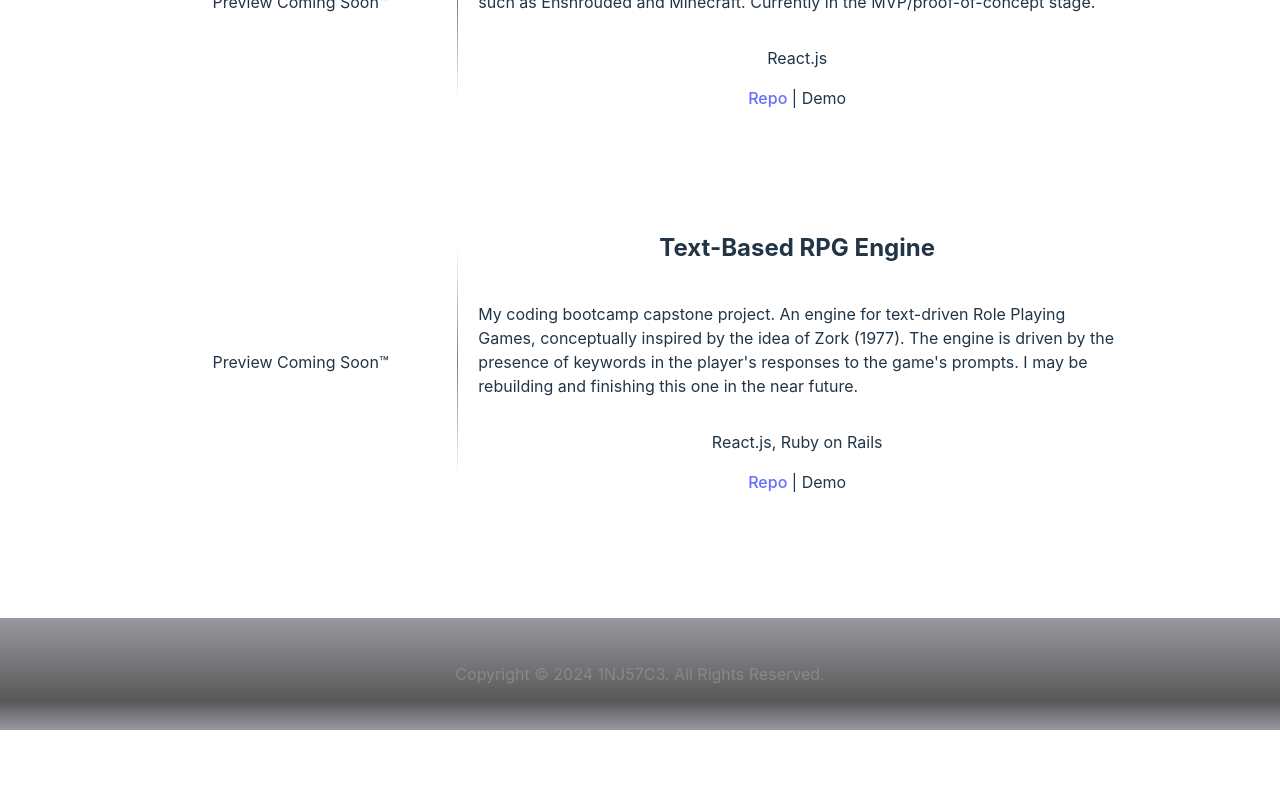
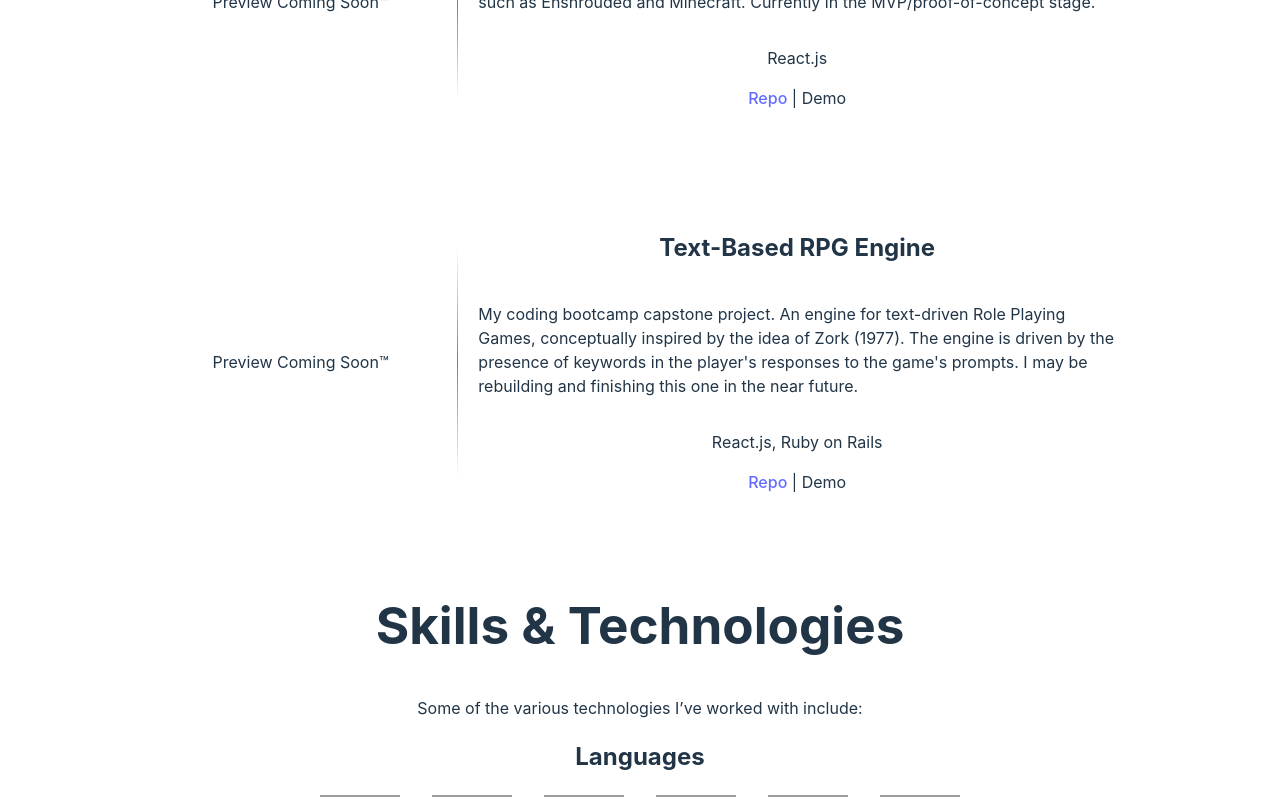
Before and after one commit to 1NJ57C3/portfolio, a React (Vite) app: page / in a window 1280 px wide. Shown: the part 2000-2797 px from the top of the page. Before the commit the page ends 2730 px from the top, so only its background shows below. Built offline with nearby package versions, Linux system fonts and the light colour scheme; grey boxes are pictures that could not be loaded.

Commit message:
feat(navbar): add smooth scroll and nav logic

```diff
--- a/src/App.tsx
+++ b/src/App.tsx
@@ -1,30 +1,37 @@
+import { NavProvider } from "./contexts/NavContext";
 // import Header from "./components/Header";
 import Landing from "./components/Landing";
 import About from "./pages/About";
 import Projects from "./pages/Projects";
+import Tech from "./pages/Tech";
 import Footer from "./components/Footer";
 import "./App.css";
 
 function App() {
   return (
     <div className="App">
-      {/* <Header /> */}
-      { /*
-        * animate after...
-          ? page load (when landing animatinos are complete)
-          ? scrolling past landing
-        * animation
-          ? make slide out from top
-          ? fade in directionally
-      */ }
-      <main>
-        <Landing />
-        <About />
-        <Projects />
-      </main>
-      <Footer />
+      <NavProvider>
+        {/* <Header /> */}
+        <main>
+          <Landing />
+          <About />
+          <Projects />
+          <Tech />
+        </main>
+        <Footer />
+      </NavProvider>
     </div>
   );
 }
 
 export default App;
+
+/*
+  * Header
+    * animate after...
+      ? page load (when landing animatinos are complete)
+      ? scrolling past landing
+    * animation
+      ? make slide out from top
+      ? fade in directionally
+*/
--- /dev/null
+++ b/src/contexts/NavContext.tsx
@@ -0,0 +1,17 @@
+import { createContext, useRef } from "react";
+
+type NavComponentTypes = Record<string, HTMLElement>;
+
+interface NavContextTypes {
+  navRefs: React.MutableRefObject<NavComponentTypes | null>;
+}
+
+export const NavContext = createContext<NavContextTypes | null>(null);
+
+export function NavProvider({ children }: Children) {
+  const navRefs = useRef(null);
+
+  return (
+    <NavContext.Provider value={{ navRefs }}>{children}</NavContext.Provider>
+  );
+}
--- /dev/null
+++ b/src/contexts/useNavContext.ts
@@ -0,0 +1,10 @@
+import { useContext } from "react";
+import { NavContext } from "./NavContext";
+
+export function useNavContext() {
+  const context = useContext(NavContext);
+
+  if (!context) throw new Error("useNavContext must be used within a NavProvider");
+
+  return context;
+}
--- a/src/pages/About.tsx
+++ b/src/pages/About.tsx
@@ -1,6 +1,17 @@
+import { useNavContext } from "../contexts/useNavContext.ts";
+
 function About() {
+  const { navRefs } = useNavContext();
+
   return (
-    <article className="About">
+    <article
+      className="About"
+      ref={(element) => {
+        if (element) {
+          navRefs.current = { ...navRefs.current, About: element };
+        }
+      }}
+    >
       <header>
         <h1 className="page-header">About Me</h1>
       </header>
--- a/src/pages/Projects.tsx
+++ b/src/pages/Projects.tsx
@@ -1,17 +1,29 @@
+import { useNavContext } from "../contexts/useNavContext";
 import ProjectCard from "../components/ProjectCard";
 import projects from "../data/projects.json";
 
 function Projects() {
+  const { navRefs } = useNavContext();
+
   function renderProjectCards() {
-    if (projects.length)
+    if (projects.length) {
       return projects.map((project, i) => (
         <ProjectCard key={"p" + i} {...project} />
       ));
-    else return <p>Coming soon™</p>
+    } else {
+      return <p>Coming soon™</p>;
+    }
   }
 
   return (
-    <section className="Projects">
+    <section
+      className="Projects"
+      ref={(element) => {
+        if (element) {
+          navRefs.current = { ...navRefs.current, Projects: element };
+        }
+      }}
+    >
       <header>
         <h1 className="page-header">Projects</h1>
       </header>
--- a/src/pages/Tech.tsx
+++ b/src/pages/Tech.tsx
@@ -1,37 +1,42 @@
+import { useNavContext } from "../contexts/useNavContext";
+import TechCard from "../components/TechCard";
 import technologies from "../data/tech.json";
-import TechCard from "../components/TechCard";
 
 function Tech() {
-  // * hover
-  // * onMouseOver
-  // ? hover language makes relevant icons jump/wiggle
+  const { navRefs } = useNavContext();
   const imgWidth = "80";
-  const languages = technologies.map(
-    (technology, i) => {
-      if (technology.category.includes("language"))
-        return <TechCard {...technology} key={"tech" + i} imgWidth={imgWidth} />;
+
+  const languages = technologies.map((technology, i) => {
+    if (technology.category.includes("language")) {
+      return <TechCard {...technology} key={"tech" + i} imgWidth={imgWidth} />;
     }
-  );
-  const tech = technologies.map(
-    (technology, i) => {
-      if (technology.category.includes("library") || technology.category.includes("framework"))
-        return <TechCard {...technology} key={"tech" + i} imgWidth={imgWidth} />;
+  });
+  const tech = technologies.map((technology, i) => {
+    if (
+      technology.category.includes("library") ||
+      technology.category.includes("framework")
+    ) {
+      return <TechCard {...technology} key={"tech" + i} imgWidth={imgWidth} />;
     }
-  );
-  const utilities = technologies.map(
-    (technology, i) => {
-      if (technology.category.includes("utility"))
-        return <TechCard {...technology} key={"util" + i} imgWidth={imgWidth} />;
+  });
+  const utilities = technologies.map((technology, i) => {
+    if (technology.category.includes("utility")) {
+      return <TechCard {...technology} key={"util" + i} imgWidth={imgWidth} />;
     }
-  );
+  });
 
   return (
-    <article className="Tech">
+    <article
+      className="Tech"
+      ref={(element) => {
+        if (element) {
+          navRefs.current = { ...navRefs.current, Tech: element };
+        }
+      }}
+    >
       <header>
         <h1 className="page-header">Skills & Technologies</h1>
-        <p>
-          Some of the various technologies I&rsquo;ve worked with include:
-        </p>
+        <p>Some of the various technologies I&rsquo;ve worked with include:</p>
       </header>
       <section>
         <h2>Languages</h2>
```
Also changed, not shown: src/components/NavBar.tsx (+18 -7 lines).
